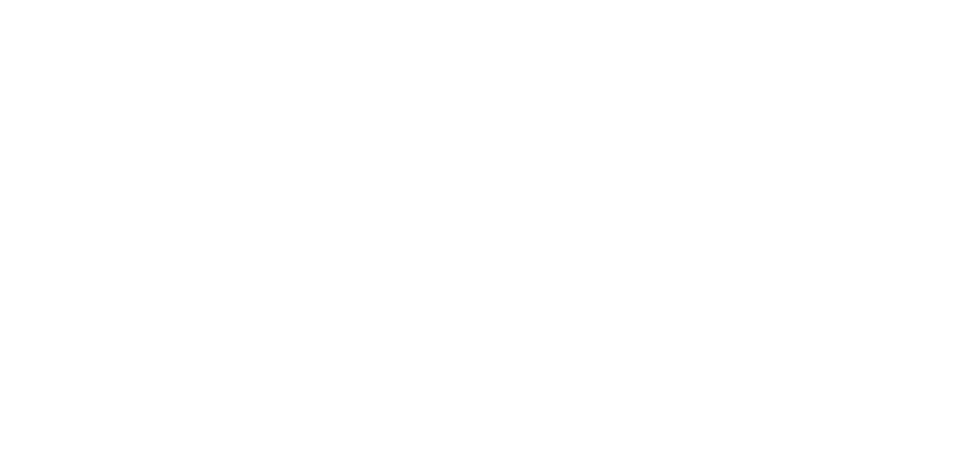
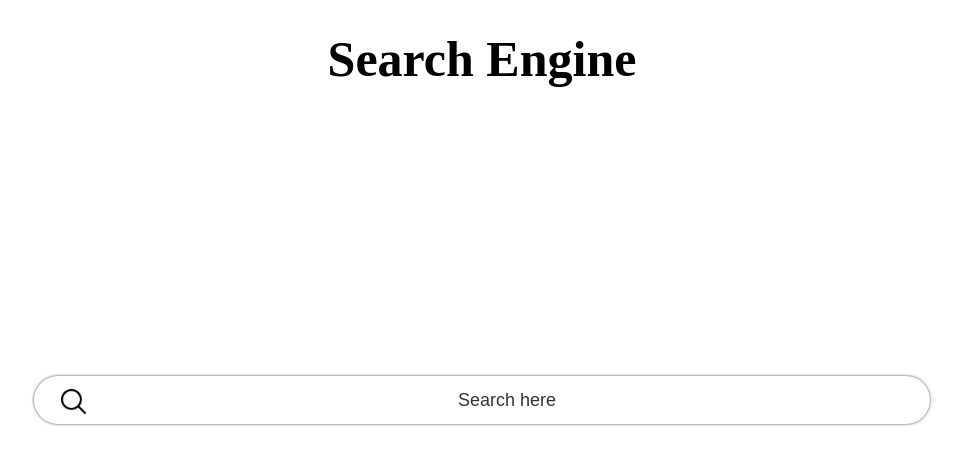
Before and after one commit to Raysi2002/WebDev-Projects, a plain HTML site: page Search Engine/index.html in a window 1280 px wide. Shown: the whole page, without its empty margins (158-1121 px from the left). Drawn offline with Linux system fonts and the light colour scheme.

Commit message:
Search Engine

```diff
--- a/Search Engine/app.js
+++ b/Search Engine/app.js
@@ -0,0 +1,21 @@
+const searchInput = document.getElementById("searchInput");
+const search = document.getElementById("search");
+let actualSearch;
+search.addEventListener('click', (e) => {
+    let query = searchInput.value.trim();
+    if(query !== ''){
+        actualSearch = `https://www.google.com/search?q=${searchInput.value}`;
+        window.location.href = actualSearch;
+    }
+})
+
+//Using enter key for search
+searchInput.addEventListener('keypress', (e) => {
+    let query = searchInput.value.trim();
+    if(query !== ''){
+        if(e.key === 'Enter'){
+            actualSearch = `https://www.google.com/search?q=${searchInput.value}`;
+        window.location.href = actualSearch;
+        }
+    }
+})
--- a/Search Engine/index.html
+++ b/Search Engine/index.html
@@ -8,6 +8,13 @@
     <script src="app.js" defer></script>
 </head>
 <body>
-
+    <header>
+        <h1>Search Engine</h1>
+    </header>
+    <div id="wrapper">
+        <input id="searchInput" type="text" placeholder="Search here">
+        <!-- <button id="search">Search</button> -->
+        <i  id="search"><img src="/Project Icons/search.png" alt=""></i>
+    </div>
 </body>
 </html>
--- a/Search Engine/style.css
+++ b/Search Engine/style.css
@@ -0,0 +1,55 @@
+*{
+    margin: 0;
+    padding: 0;
+}
+header h1{
+    margin-top: 30px;
+    text-align: center;
+    font-size: 50px;
+}
+#wrapper{
+    height: 3rem;
+    width: 70%;
+    box-sizing: border-box;
+
+    position: absolute;
+    top: 50%;
+    left: 50%;
+    transform: translate(-50%, -50%);
+    display: flex;
+    justify-content: space-between;
+    align-items: center;
+}
+#searchInput{
+    width: 100%;
+    height: 100%;
+    border-radius: 2pc;
+    box-shadow: 0 0 3px;
+    box-sizing: border-box;
+    font-size:large;
+    color: rgba(0, 0, 0, 0.739);
+    outline: none;
+    border: 0;
+    padding-left: 50px;
+}
+#searchInput:hover{
+    box-shadow: 0 0 80px #90fbac;
+}
+#searchInput::placeholder{
+    text-align: center;
+    color: rgba(0, 0, 0, 0.798);
+}
+#search{
+    height: 80%;
+    width: 25%;
+    border-radius: 2pc;
+    position: absolute;
+    top: 28%;
+    left: 3%;
+}
+#search:hover{
+
+}
+img{
+    width: 25px;
+}
```
